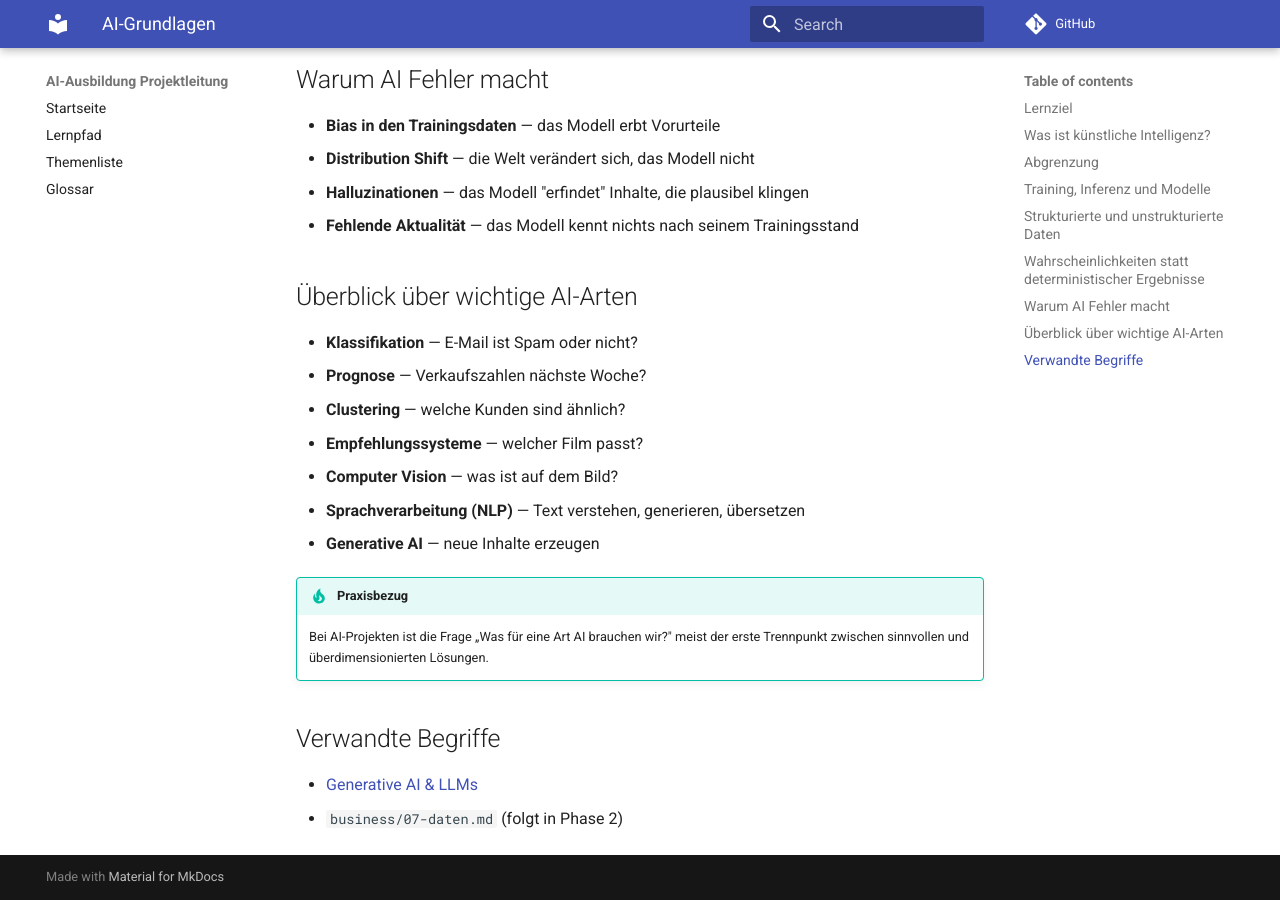
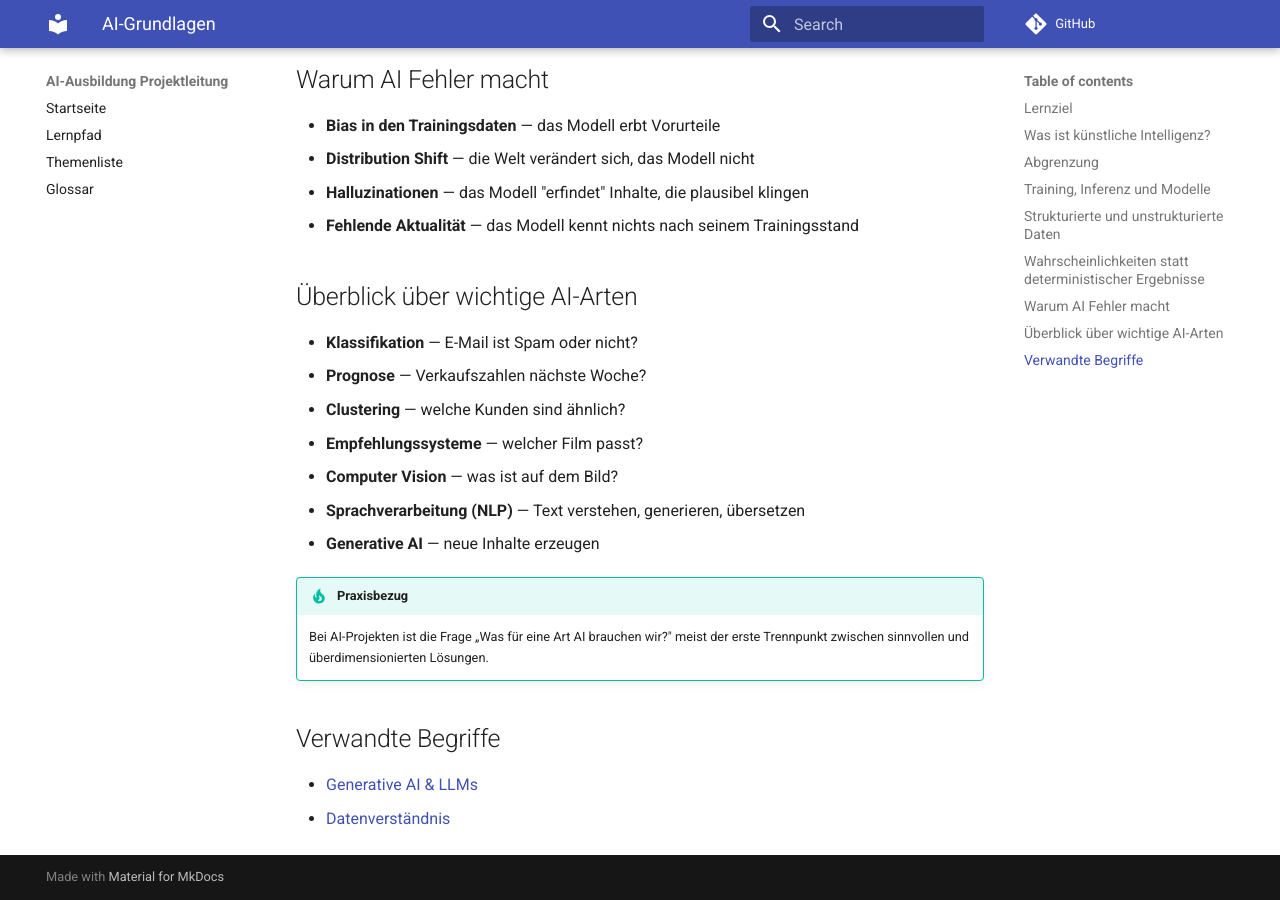
Before and after one commit to EmanuelST-G/ai-training-starter, an MkDocs documentation site: the page built from docs/grundlagen/01-ai-grundlagen.md, in a window 1280 px wide and 900 px high, scrolled down 1467 px. Built offline with MkDocs 1.6.1 and Material for MkDocs 9.7.7, drawn with Linux system fonts in a browser that asks for light colours; comment, search, counter and statistics services are not loaded.

Commit message:
docs(fix): Datenverständnis-Link auf ../business/07-daten.md umstellen
Phase-2-Datei docs/business/07-daten.md existiert (Task 7), daher kann
der Platzhalter-Backtick-Verweis in docs/grundlagen/01-ai-grundlagen.md
durch einen echten Markdown-Link ersetzt werden. mkdocs build --strict
bleibt danach clean.

Co-Authored-By: Claude <noreply@anthropic.com>

```diff
--- a/docs/grundlagen/01-ai-grundlagen.md
+++ b/docs/grundlagen/01-ai-grundlagen.md
@@ -63,4 +63,4 @@ Anders als klassische Software gibt AI eine **Wahrscheinlichkeitsverteilung** ü
 ## Verwandte Begriffe
 
 - [Generative AI & LLMs](02-llms.md)
-- `business/07-daten.md` (folgt in Phase 2)
+- [Datenverständnis](../business/07-daten.md)
```
